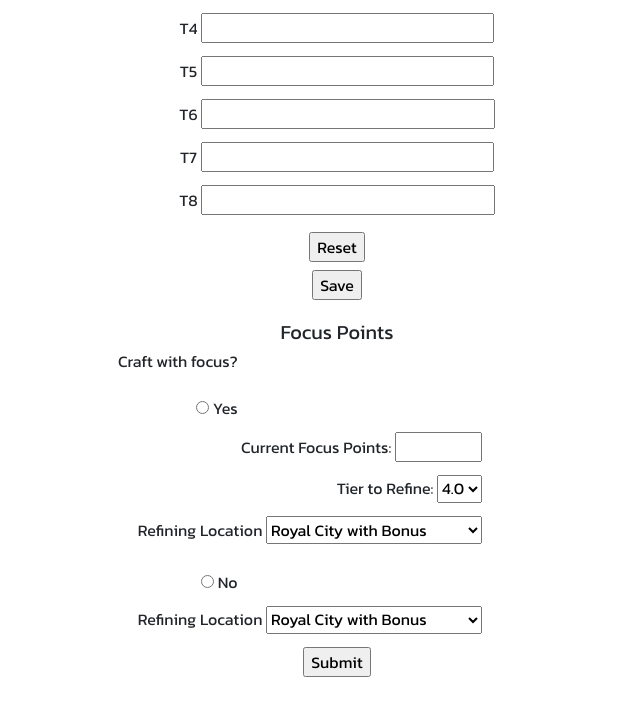
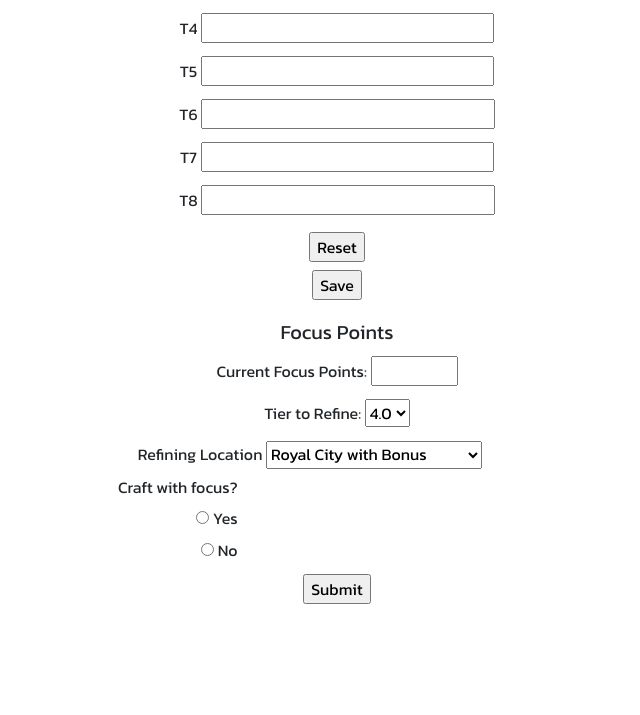
Before and after one commit to Edison-Cabrera/AO-Refining-App, a plain HTML site: page index.html in a window 1280 px wide. Shown: the part 153-868 px from the top of the page, without its empty margins (303-943 px from the left). After the commit the page ends 825 px from the top, so only its background shows below. Drawn offline with nearby package versions, Linux system fonts and the light colour scheme.

Commit message:
Removed second refining location dropdown list.Moved Craft with focus at the bottom

```diff
--- a/index.html
+++ b/index.html
@@ -62,21 +62,14 @@
 		<div class="d-flex flex-column text-center">
 			<form action="">
 				<h5 class="formTextTitle mt-3">Focus Points</h5>
-				<div class="formTextSubTitleDiv">
-					<h6 class="formTextSubTitle">Craft with focus?</h6>
-				</div>
-				<div class="formRadioBtnDiv pt-3">
-					<input type="radio" name="useFocus" id="yesWithFocus">
-					<label for="yesWithFocus">Yes</label> <!-- Auto-hide or auto reveal once Yes is clicked -->
-				</div>
 
 				<div class="d-flex flex-column">
 					<div class="d-flex flex-column">
-						<div class="yesInputBar p-1">
+						<div class="p-1">
 							<label for="currentFocusPoints">Current Focus Points:</label>
 							<input type="number" name="currentFocusPoints" id="currentFocusPoints" min="1" max="30000">
 						</div>
-						<div class="yesInputBar p-1">
+						<div class="p-1">
 							<label for="tierToRefine">Tier to Refine:</label>
 							<!-- <input type="text" name="tierToRefine" id="tierToRefine"> -->
 							<select name="tierToRefine" id="tierToRefine">
@@ -114,21 +107,17 @@
 						</div>
 					</div>
 
-					<div class="formRadioBtnDiv pt-3">
+					<div class="formTextSubTitleDiv">
+						<h6 class="formTextSubTitle">Craft with focus?</h6>
+					</div>
+					<div class="formRadioBtnDiv">
+						<input type="radio" name="useFocus" id="yesWithFocus">
+						<label for="yesWithFocus">Yes</label> <!-- Auto-hide or auto reveal once Yes is clicked -->
+					</div>
+
+					<div class="formRadioBtnDiv">
 						<input type="radio" name="useFocus" id="noWithOutFocus">
 						<label for="noWithOutFocus">No</label> <!-- Auto-hide or auto reveal once No is clicked -->
-					</div>
-
-					<div class="d-flex flex-column">
-						<div class="noInputBar p-1">
-							<label for="refiningLocation">Refining Location</label>
-							<select name="refiningLocation" id="refiningLocation">
-								<option value="royalCityBonus">Royal City with Bonus</option>
-								<option value="royalCityNoBonus">Royal City without Bonus</option>
-								<option value="royalIslandBonus">Royal Island with Bonus</option>
-								<option value="royalIslandNoBonus">Royal Island without Bonus</option>
-							</select>
-						</div>
 					</div>
 
 					<div class="d-flex flex-column text-center">
--- a/script.js
+++ b/script.js
@@ -34,15 +34,6 @@ const baseSpecsCost =
 	"8.3": 2666
 };
 
-/*
-function calculateFocusCost(t4Input, t5Input, t6Input, t7Input, t8Input, tierToRefine)
-{
-	let baseCost = baseSpecsCost[tierToRefine];
-	let quotient = focusCostEfficiency(t4Input, t5Input, t6Input, t7Input, t8Input, tierToRefine) / 10000;
-	focusCost = baseCost * (0.5 ** quotient);
-	return parseInt(focusCost);
-
-}*/
 /*parameters should depend on userInput*/
 function focusCostEfficiency(t4Input, t5Input, t6Input, t7Input, t8Input, tierToRefine)
 {
@@ -78,12 +69,11 @@ function getQuotient(focusCostEfficiency)
 	return focusCostEfficiency/10000;
 };
 
-function calculateFocusCost(tierToRefine, getQuotient)
+function totalFocusCost(tierToRefine, getQuotient)
 {
 	let baseCost = baseSpecsCost[tierToRefine];
 	let focusCost = baseCost * (0.5 ** getQuotient);
 	return parseInt(focusCost);
 };
 
-;
-console.log(calculateFocusCost("4.0",getQuotient(focusCostEfficiency(1,1,1,1,1,"4.0"))));
+console.log(totalFocusCost("4.0",getQuotient(focusCostEfficiency(1,1,1,1,1,"4.0"))));
```
